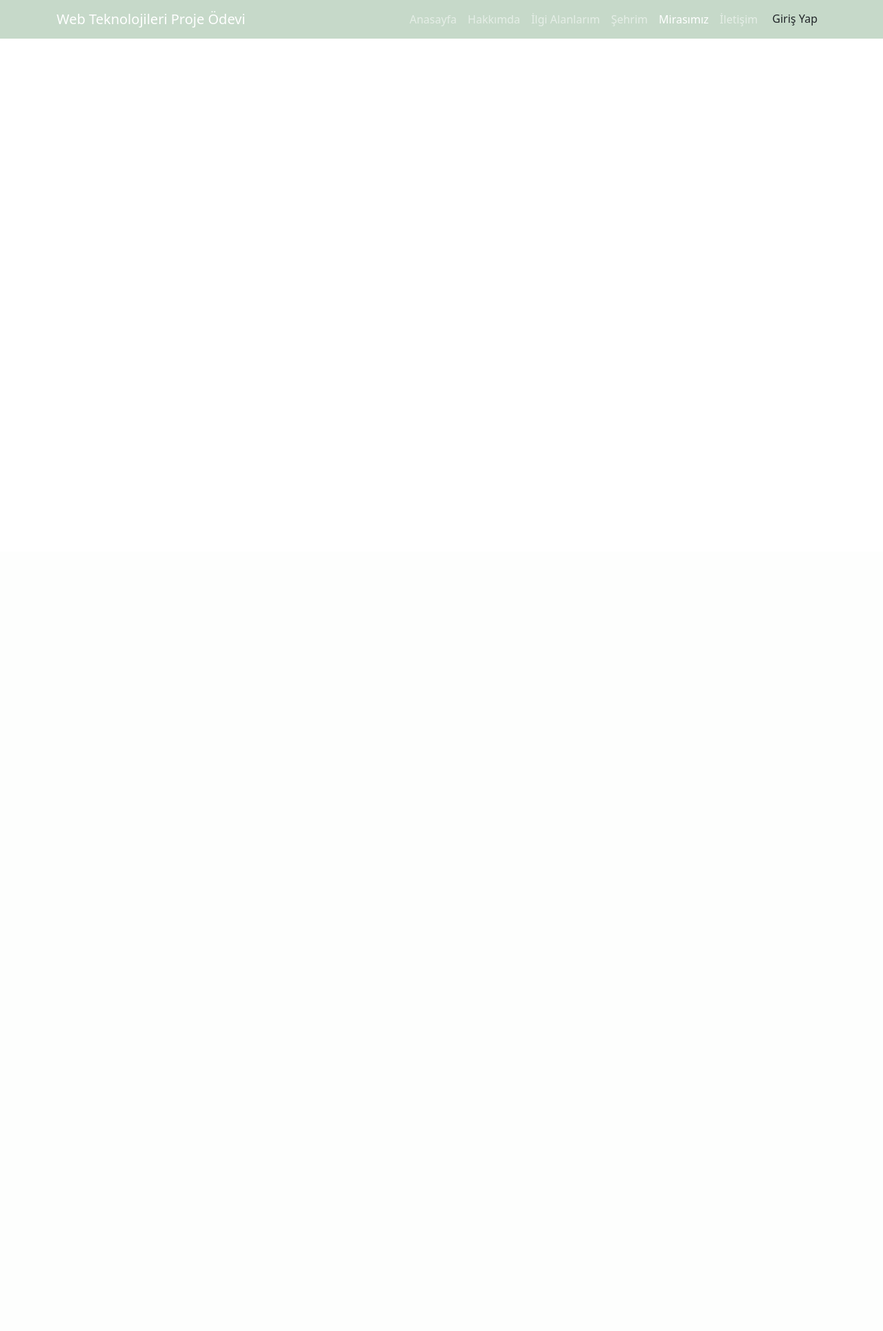
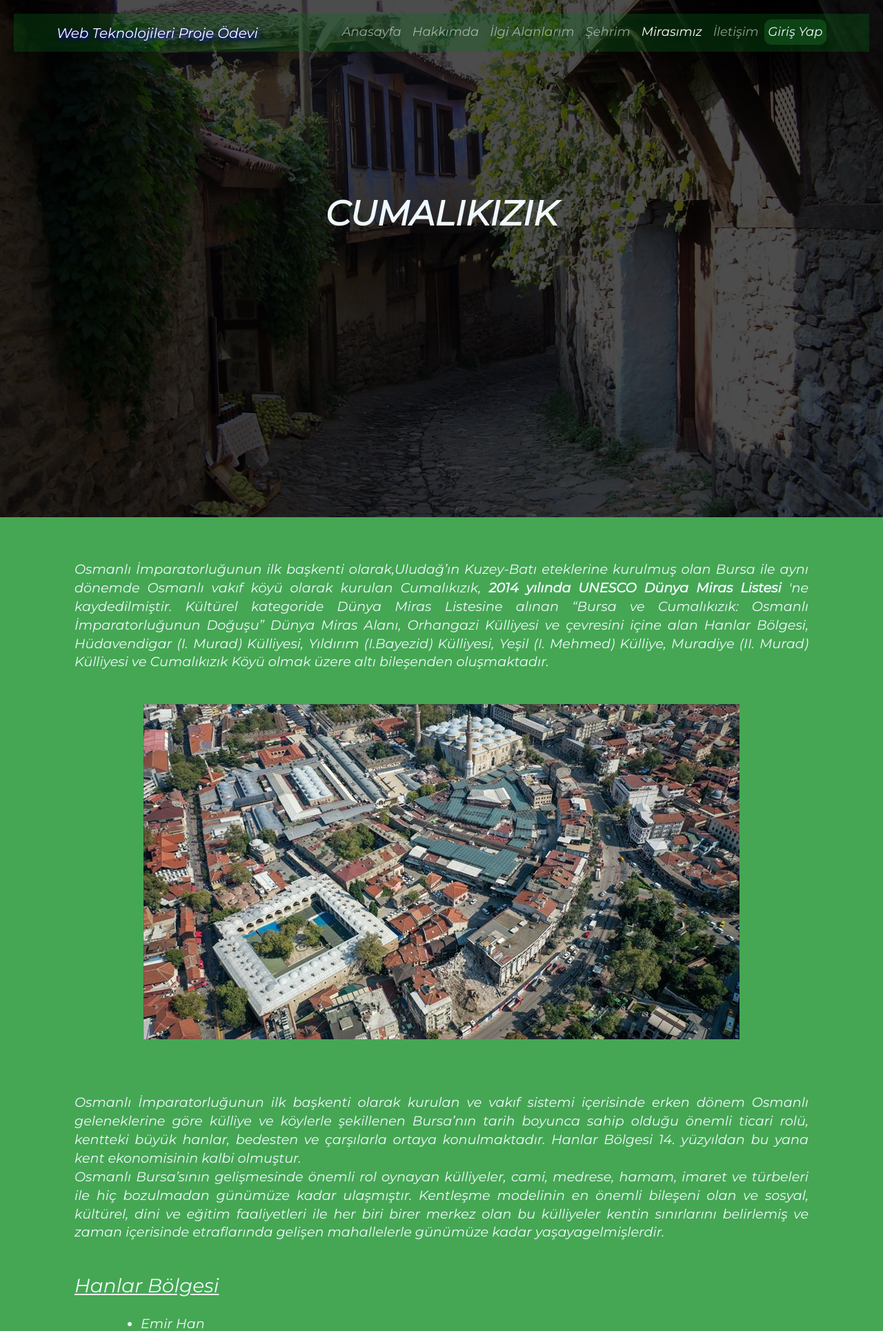
Before and after one commit to feyzaozdmir/Web-Teknolojileri, a PHP site: page /historical.html in a window 1280 px wide. Shown: the top 1930 px of the page at 69% size. Before the commit the page ends 56 px from the top, so only its background shows below. Run offline with PHP 8.4, Linux system fonts and the light colour scheme.

Commit message:
eklemeee

```diff
--- a/Proje/fav.css
+++ b/Proje/fav.css
@@ -92,7 +92,7 @@ a:hover + .line {
 }
 .metin .paragraph{
     margin-top: 10px;
-    padding: 1rem 5rem 1rem 5rem ;
+    padding: 3rem 5rem 1rem 5rem ;
     font-size: 1.1rem;
     color: aliceblue;
     line-height: 1.4;
@@ -103,7 +103,7 @@ a:hover + .line {
     padding: 1rem 6rem 2rem 6rem ;
 }
 .col .paragraph{
-    padding: 1rem 7rem 2rem 6rem ;
+    padding: 3rem 7rem 2rem 6rem ;
     font-size: 1rem;
     color: aliceblue;
     line-height: 1.3;
--- a/Proje/historical.html
+++ b/Proje/historical.html
@@ -22,7 +22,7 @@
 <body>
     <div class="header-background">
         <div id="nav" class="sticky-nav">
-            <nav class="navbar  navbar-expand-lg navbar-dark" style="background-color:rgba(68, 131, 76, 0.3);">
+            <nav class="navbar  navbar-expand-lg navbar-dark" style="background-color:rgba(9, 109, 23, 0.3);">
                 <div class="container">
                     <a class="navbar-brand" href="#">Web Teknolojileri Proje Ödevi</a>
                     <button class="navbar-toggler" type="button" data-bs-toggle="collapse"
@@ -67,4 +67,80 @@
             </nav>
 
         </div>
-        <h1 class="heading"></h1>
+        <h1 class="heading">CUMALIKIZIK</h1>
+    </div>
+    <div class="container-fluid" id="culturelh">
+        <div class="row">
+            <div class="heritage">
+                <p class="paragraph">
+                    Osmanlı İmparatorluğunun ilk başkenti olarak,Uludağ’ın
+                    Kuzey-Batı eteklerine kurulmuş olan Bursa ile aynı
+                    dönemde Osmanlı vakıf köyü olarak kurulan Cumalıkızık,
+                    <strong>2014 yılında UNESCO Dünya Miras Listesi</strong>
+                    'ne kaydedilmiştir. Kültürel kategoride Dünya Miras Listesine alınan “Bursa ve
+                    Cumalıkızık: Osmanlı İmparatorluğunun Doğuşu” Dünya Miras
+                    Alanı,  Orhangazi Külliyesi ve çevresini içine alan Hanlar
+                    Bölgesi, Hüdavendigar (I. Murad) Külliyesi, Yıldırım (I.Bayezid)
+                    Külliyesi, Yeşil (I. Mehmed) Külliye, Muradiye (II. Murad)
+                    Külliyesi ve Cumalıkızık Köyü olmak üzere altı bileşenden
+                    oluşmaktadır.
+                </p>
+                <figure class="pic">
+                    <img src="1/19.jpg">
+                </figure>
+                <p class="paragraph">
+                    Osmanlı İmparatorluğunun ilk başkenti olarak kurulan ve
+                    vakıf sistemi içerisinde erken dönem Osmanlı geleneklerine
+                    göre külliye ve köylerle şekillenen Bursa’nın tarih boyunca
+                    sahip olduğu önemli ticari rolü, kentteki büyük hanlar, bedesten
+                    ve çarşılarla ortaya konulmaktadır. Hanlar Bölgesi 14. yüzyıldan
+                    bu yana kent ekonomisinin kalbi olmuştur.
+                    <br>
+                    Osmanlı Bursa’sının gelişmesinde önemli rol oynayan külliyeler,
+                    cami, medrese, hamam, imaret ve türbeleri ile hiç bozulmadan
+                    günümüze kadar ulaşmıştır. Kentleşme modelinin en önemli bileşeni
+                    olan ve sosyal, kültürel, dini ve eğitim faaliyetleri ile her biri
+                    birer merkez olan bu külliyeler kentin sınırlarını belirlemiş ve
+                    zaman içerisinde etraflarında gelişen mahallelerle günümüze kadar
+                    yaşayagelmişlerdir.
+                </p>
+                <div class="list">
+                    <h3><a href="https://bursa.ktb.gov.tr/TR-109565/dunya-miras-listesinde-bursa.html">Hanlar Bölgesi</a></h3>
+                    <ul class="list">
+                        <li>Emir Han</li>
+                        <li>Ulu Camii</li>
+                        <li>İpek Han</li>
+                        <li>Pirinç Han</li>
+                        <li>Koza Han</li>
+                        <li>Bursa Tümülüsü</li>
+                    </ul>
+                </div>
+                <figure class="pic">
+                    <img src="1/7.png"
+                    width="864">
+                </figure>
+                <p class="paragraph">
+                    Erken dönem Osmanlı kentine istisnai bir örnek olan Bursa’nın kentleşme
+                    modeli, daha sonra kurulan Osmanlı-Türk kentlerine örnek teşkil etmiştir.
+                    Bursa’nın en iyi korunmuş vakıf köyü olan ve istisnai bir kentsel planlama
+                    sistemini temsil eden Cumalıkızık, seçkin sivil mimarisi ve yaşayan halkı
+                    ile kırsal yaşantısını günümüze kadar taşımıştır.
+                </p>
+                <figure class="pic">
+                    <img src="1/18.jpg"
+                    width="864">
+                </figure>
+                <p class="paragraph">
+                    Bursa ve Cumalıkızık sahip oldukları seçkin eserlerle birlikte insanlık
+                    tarihinin önemli bir aşamasını yansıtmaktadırlar.
+                </p>
+            </div>
+        </div>
+    </div>
+
+
+    <script src="https://cdn.jsdelivr.net/npm/bootstrap@5.0.0-beta3/dist/js/bootstrap.bundle.min.js"
+        integrity="sha384-JEW9xMcG8R+pH31jmWH6WWP0WintQrMb4s7ZOdauHnUtxwoG2vI5DkLtS3qm9Ekf"
+        crossorigin="anonymous">
+    </script>
+</body>
--- a/Proje/historicall.css
+++ b/Proje/historicall.css
@@ -0,0 +1,105 @@
+.navbar-brand {
+    text-shadow: 2px 2px 5px rgb(25, 0, 255);
+}
+body{
+    margin: 0;
+    padding: 0;
+    background-color:rgba(27, 148, 45, 0.815);
+    font-family: 'Montserrat', sans-serif;
+    font-size: 18px;
+    line-height: 20px;
+    color: aliceblue;
+
+}
+.line{
+    width: 0px;
+    height: 3px;
+    background-color: #000000;
+    visibility: hidden;
+    transition: all 0.5s ease;
+}
+a:hover + .line {
+    width:100%;
+    visibility: visible;
+}
+.header-background{
+    position: static;
+    display: block;
+    overflow: visible;
+    top: 0;
+    height: auto;
+    min-height: 750px;
+    padding-bottom: 70px;
+
+    background-image: linear-gradient(180deg, rgba(0, 0, 0, .7),rgba(0, 0, 0, .7)), url(1/6.jpg);
+    background-size: auto, cover;
+    flex-direction: column;
+    white-space: normal;
+    background-position:0px 0px, 100% 50% ;
+    object-fit: normal;
+    -ms-flex-direction: column;
+
+}
+.sticky-nav{
+    position: sticky;
+    top: 0px;
+    padding: 20px;
+    z-index: 1;
+
+    -ms-flex-item-align: auto;
+    -ms-grid-row-align: auto;
+    align-self: auto;
+    -ms-flex-order: 0;
+    order:0;
+
+}
+.navbar-toggler{
+    border: none;
+    padding: 10px 6px;
+    outline: none;
+}
+.btn{
+    background-color: rgba(39, 145, 53, 0.3);
+    color:aliceblue;
+    border-radius: 10px;
+    font-size: 18px;
+    padding: 4px 4.5px;
+
+}
+.btn:hover{
+    background-color: rgba(2, 209, 30, 0.9);
+    color: aliceblue;
+}
+.heading {
+    font-size: 50px;
+    font-weight: bold;
+    line-height: 1.4;
+    text-align: center;
+    color: aliceblue;
+    margin-top: 180px;
+    margin-bottom: 8px;
+    min-height: 100px;
+}
+.heritage .paragraph{
+    margin-top: 30px;
+    padding: 2rem 6rem 1rem 6rem ;
+    font-size: 1.2rem;
+    color: aliceblue;
+    line-height: 1.4;
+    text-align: justify;
+}
+.list{
+    padding: 1rem 6rem 1rem 6rem ;
+    font-size: 1.2rem;
+    color: aliceblue;
+    line-height: 1.4;
+    text-align:justify;
+}
+.list a{
+    color: aliceblue;
+}
+.heritage .pic{
+    margin-top: 15px;
+    padding: 1rem 6rem 1rem 6rem ;
+    text-align: center;
+}
--- a/Proje/main.css
+++ b/Proje/main.css
@@ -1,4 +1,3 @@
-
 .navbar-brand {
     text-shadow: 2px 2px 5px rgb(0, 217, 255);
 }
```
Also changed, not shown: Proje/index.html (+7 -1 lines), Proje/1/18.jpg (added), Proje/1/19.jpg (added), Proje/1/20.jpg (added), Proje/1/6.jpg (added), Proje/1/7.png (added), Proje/control.js (deleted).
